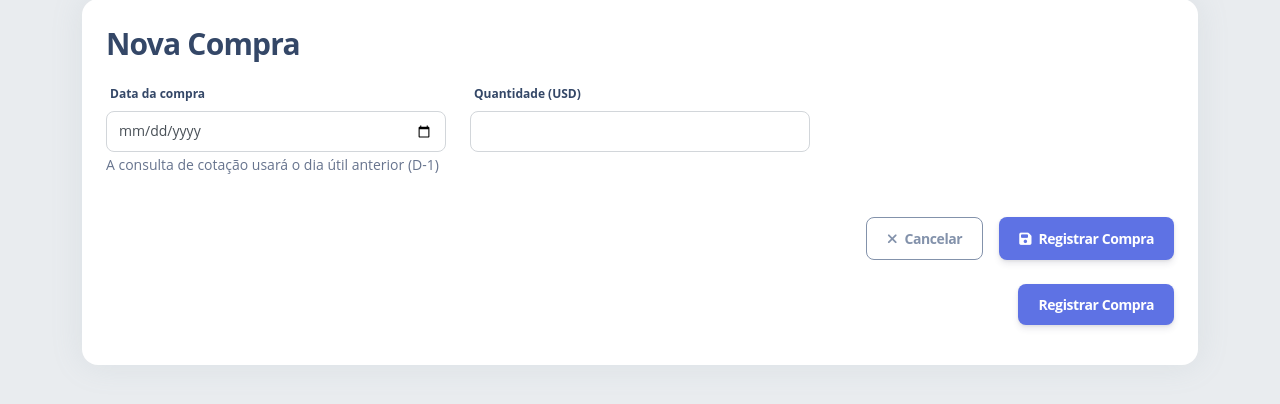
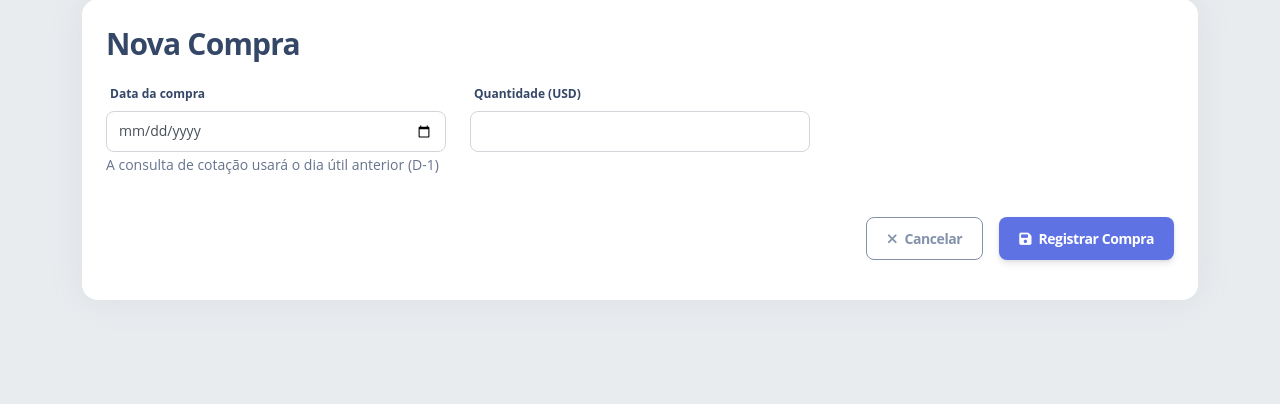
Before and after one commit to CecilioBSantos/antlia-cambio, a Flask app: page /compras/new in a window 1280 px wide. Shown: the part 104-508 px from the top of the page. Run offline with Flask 3, Linux system fonts and the light colour scheme; some libraries are stand-ins or nearby versions.

Commit message:
Ajustes layout new_purchase.html

```diff
--- a/templates/new_purchase.html
+++ b/templates/new_purchase.html
@@ -38,12 +38,6 @@
                         <i class="fas fa-save me-1"></i> Registrar Compra
                     </button>
                 </div>
-
-
-
-                <div class="col-12 d-flex justify-content-end mt-2">
-                    <button class="btn btn-primary" type="submit">Registrar Compra</button>
-                </div>
             </div>
 
         </form>
```
